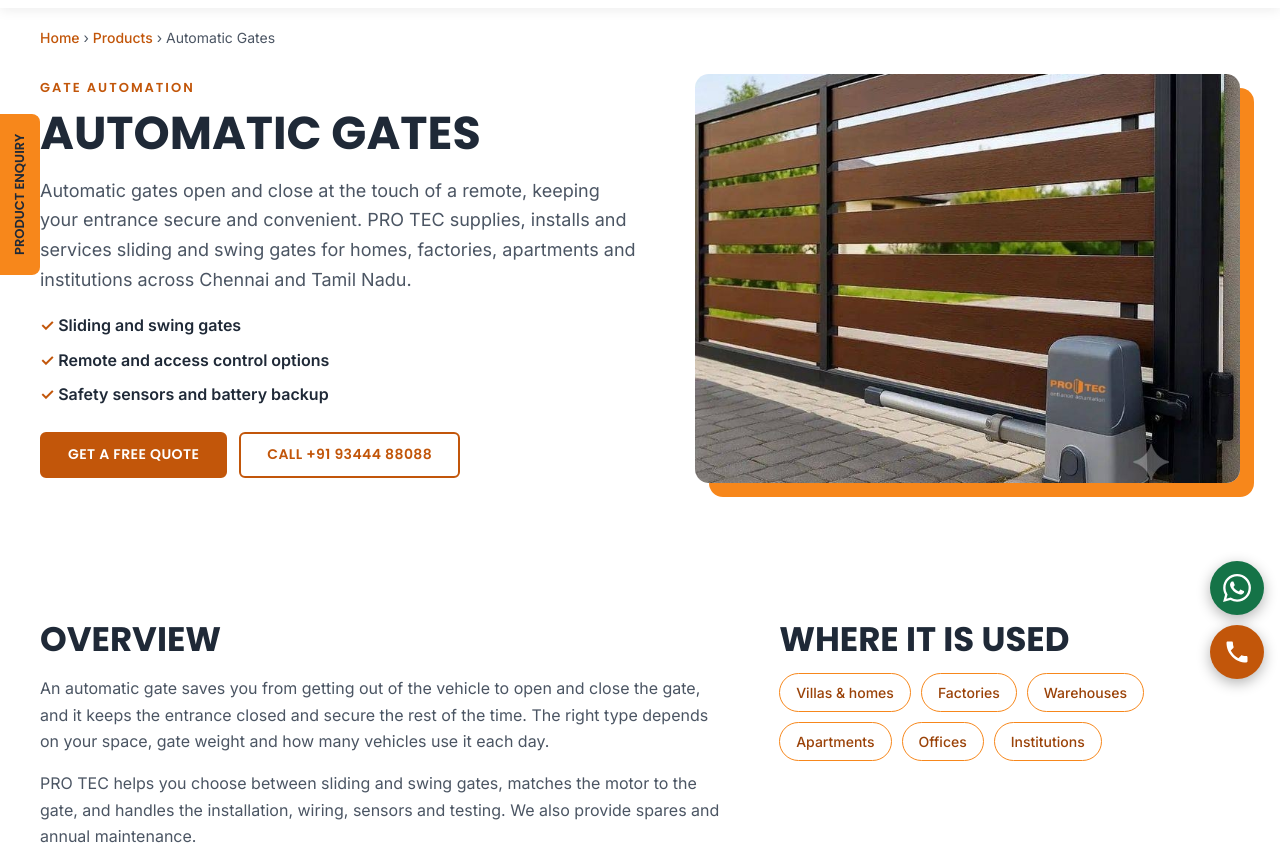
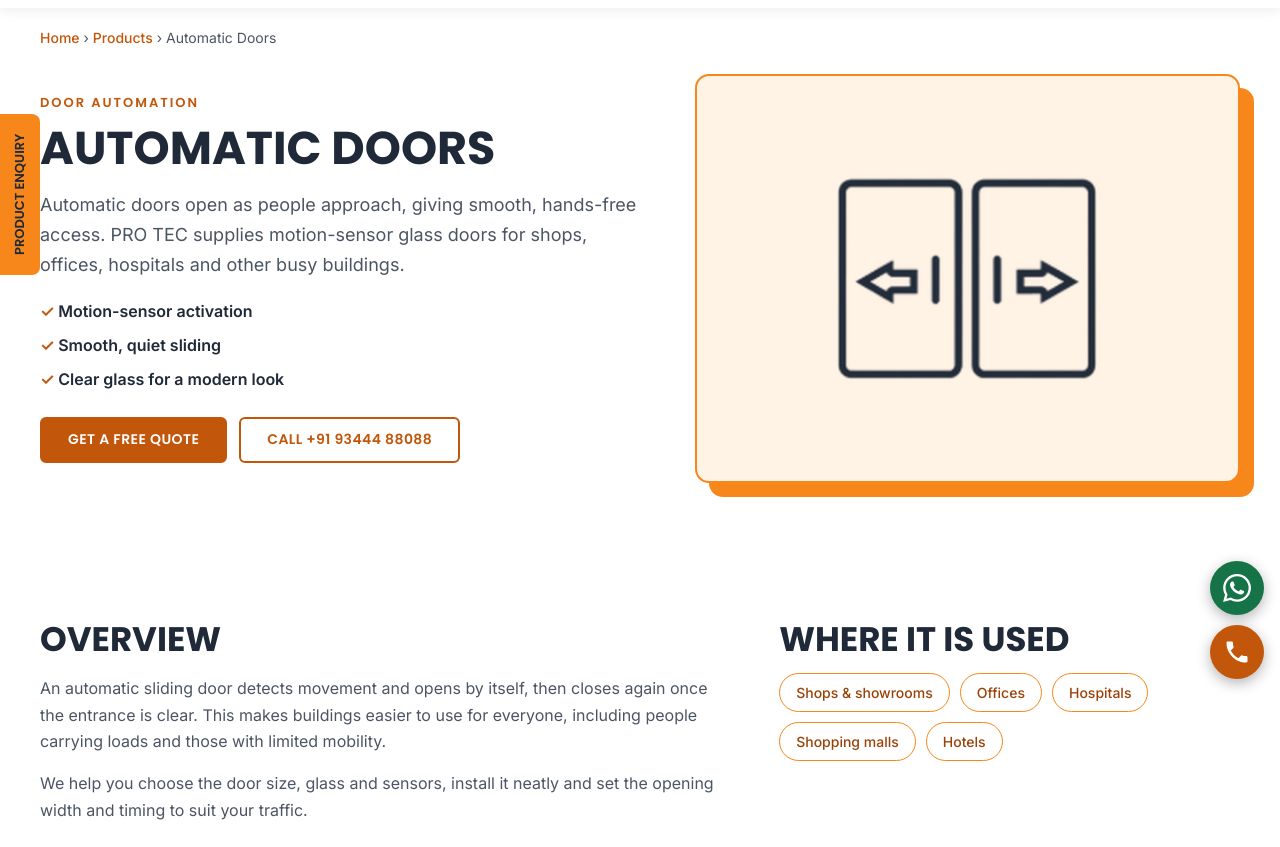
Before and after one commit to sujithleoaz-star/protecn, a plain HTML site: page pages/automatic-doors.html in a window 1280 px wide. Shown: the part 105-952 px from the top of the page. Drawn offline with Linux system fonts and the light colour scheme.

Commit message:
Update automatic-doors.html

```diff
--- a/pages/automatic-doors.html
+++ b/pages/automatic-doors.html
@@ -1,13 +1,13 @@
 <!doctype html><html lang="en"><head><meta charset="utf-8">
 <meta name="viewport" content="width=device-width, initial-scale=1">
-<title>Automatic Gates in Chennai | PRO TEC</title>
-<meta name="description" content="Automatic gates open and close at the touch of a remote, keeping your entrance secure and convenient. Supply, installation and service in Chennai and Tamil…">
+<title>Automatic Doors in Chennai | PRO TEC</title>
+<meta name="description" content="Automatic doors open as people approach, giving smooth, hands-free access. Supply, installation and service in Chennai and Tamil Nadu by PRO TEC.">
 <meta name="robots" content="index, follow, max-image-preview:large">
-<link rel="canonical" href="https://protecentranceautomation.com/pages/automatic-gates.html">
+<link rel="canonical" href="https://protecentranceautomation.com/pages/automatic-doors.html">
 <meta name="theme-color" content="#C2560A">
 <meta property="og:type" content="website"><meta property="og:site_name" content="PRO TEC Entrance Automation"><meta property="og:locale" content="en_IN">
-<meta property="og:title" content="Automatic Gates in Chennai | PRO TEC"><meta property="og:description" content="Automatic gates open and close at the touch of a remote, keeping your entrance secure and convenient. Supply, installation and service in Chennai and Tamil…"><meta property="og:url" content="https://protecentranceautomation.com/pages/automatic-gates.html"><meta property="og:image" content="https://protecentranceautomation.com/assets/images/products/sliding-gate-opener-chennai.jpg">
-<script type="application/ld+json">{"@context": "https://schema.org", "@type": "BreadcrumbList", "itemListElement": [{"@type": "ListItem", "position": 1, "name": "Home", "item": "https://protecentranceautomation.com/"}, {"@type": "ListItem", "position": 2, "name": "Products", "item": "https://protecentranceautomation.com/#products"}, {"@type": "ListItem", "position": 3, "name": "Automatic Gates", "item": "https://protecentranceautomation.com/pages/automatic-gates.html"}]}</script>
+<meta property="og:title" content="Automatic Doors in Chennai | PRO TEC"><meta property="og:description" content="Automatic doors open as people approach, giving smooth, hands-free access. Supply, installation and service in Chennai and Tamil Nadu by PRO TEC."><meta property="og:url" content="https://protecentranceautomation.com/pages/automatic-doors.html">
+<script type="application/ld+json">{"@context": "https://schema.org", "@type": "BreadcrumbList", "itemListElement": [{"@type": "ListItem", "position": 1, "name": "Home", "item": "https://protecentranceautomation.com/"}, {"@type": "ListItem", "position": 2, "name": "Products", "item": "https://protecentranceautomation.com/#products"}, {"@type": "ListItem", "position": 3, "name": "Automatic Doors", "item": "https://protecentranceautomation.com/pages/automatic-doors.html"}]}</script>
 <link href="https://fonts.googleapis.com/css2?family=Poppins:wght@500;600;700&family=Inter:wght@400;500;600&display=swap" rel="stylesheet">
 <link rel="stylesheet" href="../assets/css/style.css"></head><body><div class="top"><div class="w"><div><a href="tel:+919344488088">📞 +91 93444 88088</a><a href="mailto:sales.protecautomation@gmail.com">✉ sales.protecautomation@gmail.com</a></div><div>Mon – Sat: 9:00 AM – 6:00 PM · 24/7 emergency repair</div></div></div>
 <header><div class="w nav"><a href="../index.html"><img src="../assets/images/logos/protec-logo.png" alt="PRO TEC entrance automation" width="141" height="54"></a>
@@ -16,17 +16,17 @@
 <div class="dd"><a href="../index.html#products">Products ▾</a><div class="sub"><a href="automatic-gates.html">Automatic Gates</a><a href="automatic-doors.html">Automatic Doors</a><a href="boom-barriers.html">Boom Barriers</a><a href="motorised-rolling-shutter.html">Motorised Rolling Shutters</a><a href="overhead-sectional-doors.html">Overhead Sectional Doors</a><a href="high-performance-doors.html">High-Performance Doors</a><a href="docking-solutions.html">Docking Solutions</a></div></div>
 <a href="../index.html#applications">Applications</a><a href="../index.html#projects">Projects</a><a href="../index.html#contact">Contact Us</a></nav>
 <a class="btn" href="../index.html#contact">Get Quote</a></div></header>
-<main id="top"><div class="w crumb"><a href="../index.html">Home</a> › <a href="../index.html#products">Products</a> › Automatic Gates</div>
-<section><div class="w pp-top"><div><div class="kick">Gate automation</div><h1>Automatic Gates</h1><p class="lead">Automatic gates open and close at the touch of a remote, keeping your entrance secure and convenient. PRO TEC supplies, installs and services sliding and swing gates for homes, factories, apartments and institutions across Chennai and Tamil Nadu.</p>
-<ul class="hl"><li>Sliding and swing gates</li><li>Remote and access control options</li><li>Safety sensors and battery backup</li></ul>
-<div class="row"><a class="btn" href="https://wa.me/919344488088?text=Hi%20PRO%20TEC%2C%20I%20would%20like%20a%20quote%20for%20Automatic%20Gates.">Get a free quote</a><a class="btn o" href="tel:+919344488088">Call +91 93444 88088</a></div></div><div class="pp-img"><img src="../assets/images/products/sliding-gate-opener-chennai.jpg" alt="PRO TEC automatic sliding gate opener installed on a wooden gate in Chennai" width="736" height="736" decoding="async"></div></div></section>
-<section class="sec" id="overview"><div class="w two2"><div><h2>Overview</h2><p>An automatic gate saves you from getting out of the vehicle to open and close the gate, and it keeps the entrance closed and secure the rest of the time. The right type depends on your space, gate weight and how many vehicles use it each day.</p><p>PRO TEC helps you choose between sliding and swing gates, matches the motor to the gate, and handles the installation, wiring, sensors and testing. We also provide spares and annual maintenance.</p></div><div><h2>Where it is used</h2><div class="chips" style="justify-content:flex-start"><span>Villas &amp; homes</span><span>Factories</span><span>Warehouses</span><span>Apartments</span><span>Offices</span><span>Institutions</span></div></div></div></section>
-<section class="sec tint" id="types"><div class="w"><div class="head"><h2>Types of automatic gates</h2></div><div class="g"><div class="pc"><a href="automatic-sliding-gate.html" aria-label="Automatic Sliding Gate"><div class="sym"><img src="../assets/images/symbols/sliding-gate-symbol.png" alt="Automatic sliding gate symbol" loading="lazy"></div></a><div class="b"><h3>Automatic Sliding Gate</h3><p>Opens sideways along the wall. Good where space in front of the gate is limited.</p><a class="more" href="automatic-sliding-gate.html">Know more →</a></div></div><div class="pc"><a href="automatic-swing-gate.html" aria-label="Automatic Swing Gate"><div class="sym"><img src="../assets/images/symbols/swing-gate-symbol.png" alt="Automatic swing gate symbol" loading="lazy"></div></a><div class="b"><h3>Automatic Swing Gate</h3><p>Opens like a door, with one or two leaves. Neat and elegant for villas and communities.</p><a class="more" href="automatic-swing-gate.html">Know more →</a></div></div></div></div></section>
-<section class="sec" id="features"><div class="w"><div class="head"><h2>Key features</h2></div><div class="feat"><div><h3>Heavy-duty motors</h3><p>Built for daily use on residential and industrial gates.</p></div><div><h3>Remote control</h3><p>Open and close the gate from your vehicle.</p></div><div><h3>Safety sensors</h3><p>Photocells and sensors protect people and vehicles.</p></div><div><h3>Battery backup</h3><p>Keep the gate working during power cuts.</p></div><div><h3>Access control ready</h3><p>Connect RFID, keypads and GSM control.</p></div><div><h3>Installation and service</h3><p>One team for supply, installation and maintenance.</p></div></div></div></section>
-<section class="sec tint" id="specs"><div class="w sp2"><div><div class="head" style="text-align:left;margin-left:0"><h2>Specifications</h2></div><table class="spec"><tr><th>Gate types</th><td>Sliding and swing</td></tr><tr><th>Control</th><td>Remote control and access control integration</td></tr><tr><th>Safety</th><td>Photocells and safety sensors</td></tr><tr><th>Power backup</th><td>Battery backup available</td></tr><tr><th>Installation</th><td>Supply, installation and service by PRO TEC</td></tr></table></div>
+<main id="top"><div class="w crumb"><a href="../index.html">Home</a> › <a href="../index.html#products">Products</a> › Automatic Doors</div>
+<section><div class="w pp-top"><div><div class="kick">Door automation</div><h1>Automatic Doors</h1><p class="lead">Automatic doors open as people approach, giving smooth, hands-free access. PRO TEC supplies motion-sensor glass doors for shops, offices, hospitals and other busy buildings.</p>
+<ul class="hl"><li>Motion-sensor activation</li><li>Smooth, quiet sliding</li><li>Clear glass for a modern look</li></ul>
+<div class="row"><a class="btn" href="https://wa.me/919344488088?text=Hi%20PRO%20TEC%2C%20I%20would%20like%20a%20quote%20for%20Automatic%20Doors.">Get a free quote</a><a class="btn o" href="tel:+919344488088">Call +91 93444 88088</a></div></div><div class="pp-sym"><img src="../assets/images/symbols/automatic-door-symbol.png" alt="Automatic sliding door symbol" width="155" height="121"></div></div></section>
+<section class="sec" id="overview"><div class="w two2"><div><h2>Overview</h2><p>An automatic sliding door detects movement and opens by itself, then closes again once the entrance is clear. This makes buildings easier to use for everyone, including people carrying loads and those with limited mobility.</p><p>We help you choose the door size, glass and sensors, install it neatly and set the opening width and timing to suit your traffic.</p></div><div><h2>Where it is used</h2><div class="chips" style="justify-content:flex-start"><span>Shops &amp; showrooms</span><span>Offices</span><span>Hospitals</span><span>Shopping malls</span><span>Hotels</span></div></div></div></section>
+<section class="sec tint" id="types"><div class="w"><div class="head"><h2>Types of Automatic Doors</h2></div><div class="g"><div class="pc"><a href="automatic-sliding-door.html" aria-label="Automatic Sliding Door"><div class="sym"><img src="../assets/images/symbols/automatic-door-symbol.png" alt="Automatic sliding door symbol" loading="lazy"></div></a><div class="b"><h3>Automatic Sliding Door</h3><p>Glass panels slide aside as people approach. The most common choice for shops, offices and hospitals.</p><a class="more" href="automatic-sliding-door.html">Know more →</a></div></div><div class="pc"><a href="automatic-swing-door.html" aria-label="Automatic Swing Door"><div class="sym"><img src="../assets/images/symbols/swing-door-symbol.png" alt="Automatic swing door symbol" loading="lazy"></div></a><div class="b"><h3>Automatic Swing Door</h3><p>A motor swings the glass door open and closed, for entrances where a swinging door is needed.</p><a class="more" href="automatic-swing-door.html">Know more →</a></div></div></div></div></section>
+<section class="sec" id="features"><div class="w"><div class="head"><h2>Key features</h2></div><div class="feat"><div><h3>Motion sensors</h3><p>Opens as soon as someone approaches.</p></div><div><h3>Quiet operation</h3><p>Smooth gliding movement without noise.</p></div><div><h3>Energy saving</h3><p>Doors close promptly to help keep the cool air inside.</p></div><div><h3>Safety protection</h3><p>Sensors stop the door when someone is in the way.</p></div><div><h3>Glass design</h3><p>Clear, modern look that welcomes visitors.</p></div><div><h3>Reliable service</h3><p>Service and spares from our local team.</p></div></div></div></section>
+<section class="sec tint" id="specs"><div class="w sp2"><div><div class="head" style="text-align:left;margin-left:0"><h2>Specifications</h2></div><table class="spec"><tr><th>Type</th><td>Automatic sliding and swing glass doors</td></tr><tr><th>Activation</th><td>Motion sensor</td></tr><tr><th>Safety</th><td>Obstruction sensing</td></tr><tr><th>Finish</th><td>Glass and frame options</td></tr><tr><th>Installation</th><td>Supply, installation and service by PRO TEC</td></tr></table></div>
 <div class="dl"><h3>Documents &amp; downloads</h3><p>Product brochure and technical details will be added here.</p><a class="btn o" href="../index.html#contact">Ask for the brochure</a></div></div></section>
-<section class="sec rel"><div class="w"><div class="head"><h2>Other products</h2></div><div class="g"><div class="pc"><div class="sym"><img src="../assets/images/symbols/automatic-door-symbol.png" alt="Automatic Doors symbol" loading="lazy"></div><div class="b"><h3>Automatic Doors</h3><a class="more" href="automatic-doors.html">Know more →</a></div></div><div class="pc"><div class="sym"><img src="../assets/images/symbols/boom-barrier-symbol.png" alt="Boom Barriers symbol" loading="lazy"></div><div class="b"><h3>Boom Barriers</h3><a class="more" href="boom-barriers.html">Know more →</a></div></div><div class="pc"><div class="sym"><img src="../assets/images/symbols/motorised-rolling-shutter-symbol.png" alt="Motorised Rolling Shutters symbol" loading="lazy"></div><div class="b"><h3>Motorised Rolling Shutters</h3><a class="more" href="motorised-rolling-shutter.html">Know more →</a></div></div></div></div></section>
-<section class="sec tint"><div class="w"><div class="cta"><h2>Need Automatic Gates? Talk to our team.</h2><div class="row"><a class="btn" href="https://wa.me/919344488088?text=Hi%20PRO%20TEC%2C%20I%20would%20like%20a%20quote%20for%20Automatic%20Gates.">Get a free quote</a><a class="btn o" href="tel:+919344488088">Call now</a></div></div></div></section></main>
+<section class="sec rel"><div class="w"><div class="head"><h2>Other products</h2></div><div class="g"><div class="pc"><div class="sym"><img src="../assets/images/symbols/sliding-gate-symbol.png" alt="Automatic Sliding Gate symbol" loading="lazy"></div><div class="b"><h3>Automatic Sliding Gate</h3><a class="more" href="automatic-sliding-gate.html">Know more →</a></div></div><div class="pc"><div class="sym"><img src="../assets/images/symbols/swing-gate-symbol.png" alt="Automatic Swing Gate symbol" loading="lazy"></div><div class="b"><h3>Automatic Swing Gate</h3><a class="more" href="automatic-swing-gate.html">Know more →</a></div></div><div class="pc"><div class="sym"><img src="../assets/images/symbols/boom-barrier-symbol.png" alt="Boom Barriers symbol" loading="lazy"></div><div class="b"><h3>Boom Barriers</h3><a class="more" href="boom-barriers.html">Know more →</a></div></div></div></div></section>
+<section class="sec tint"><div class="w"><div class="cta"><h2>Need Automatic Doors? Talk to our team.</h2><div class="row"><a class="btn" href="https://wa.me/919344488088?text=Hi%20PRO%20TEC%2C%20I%20would%20like%20a%20quote%20for%20Automatic%20Doors.">Get a free quote</a><a class="btn o" href="tel:+919344488088">Call now</a></div></div></div></section></main>
 <footer><div class="w"><div class="g"><div><img src="../assets/images/logos/protec-logo.png" alt="PRO TEC" width="147" height="56" loading="lazy" style="height:56px;background:#fff;border-radius:8px;padding:6px;margin-bottom:12px"><p>PRO TEC manufactures, supplies and installs automatic gates, barriers and doors across Chennai and Tamil Nadu.</p></div>
 <div><h3>Quick links</h3><a href="../index.html">Home</a><a href="../index.html#about">About Us</a><a href="../index.html#products">Products</a><a href="../index.html#contact">Contact</a></div>
 <div><h3>Products</h3><a href="automatic-gates.html">Automatic Gates</a><a href="automatic-doors.html">Automatic Doors</a><a href="boom-barriers.html">Boom Barriers</a><a href="motorised-rolling-shutter.html">Motorised Rolling Shutters</a><a href="overhead-sectional-doors.html">Overhead Sectional Doors</a><a href="high-performance-doors.html">High-Performance Doors</a><a href="docking-solutions.html">Docking Solutions</a></div>
```
